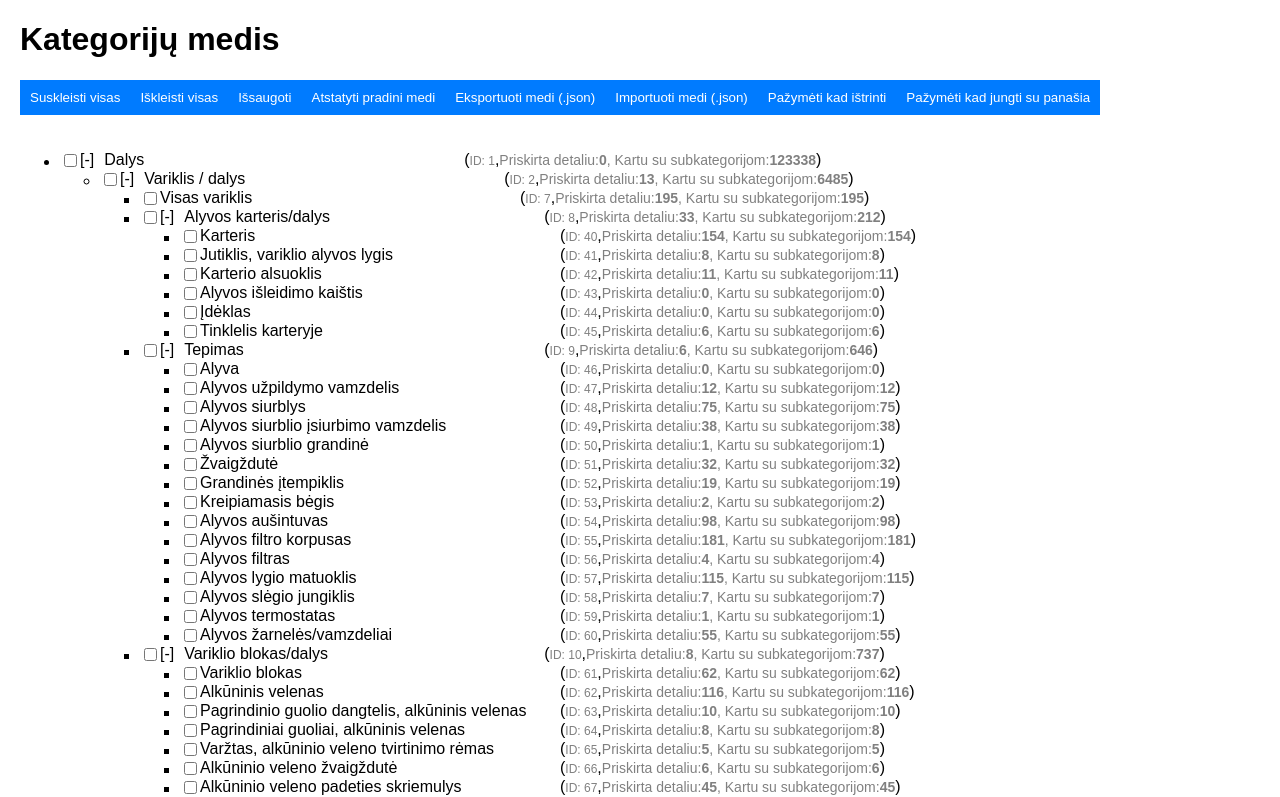
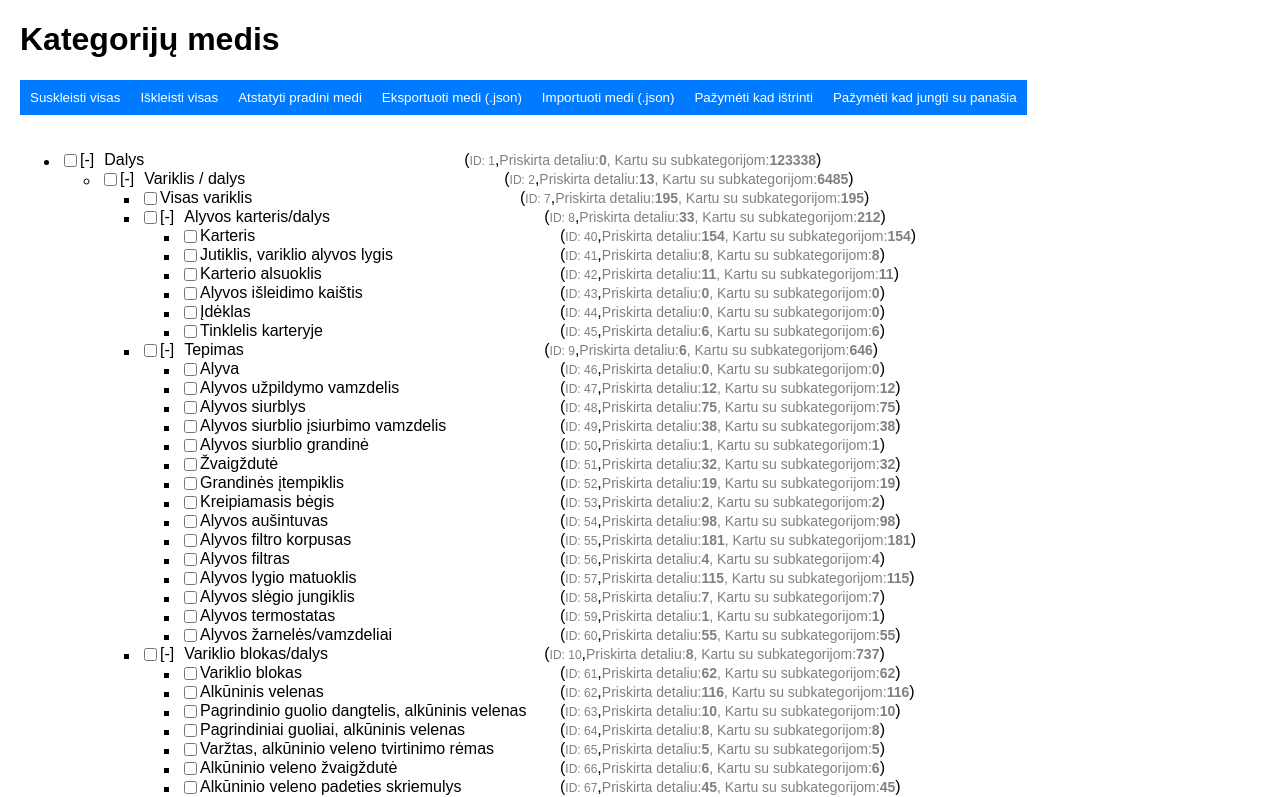
Before and after one commit to publijus/category, a React (Create React App) app: page / in a window 1280 px wide. Shown: the top 797 px of the page. Built offline with nearby package versions, Linux system fonts and the light colour scheme; no server answers.

Commit message:
Update configuration for Render

```diff
--- a/src/App.js
+++ b/src/App.js
@@ -240,12 +240,14 @@ const App = () => {
     );
   };
 
+//pasilieku jei reikes mygtuko
+//      <button onClick={handleSave}>Išsaugoti</button>
+
   return (
     <div className="App">
       <h1>Kategorijų medis</h1>
       <button onClick={handleCollapseAll}>Suskleisti visas</button>
       <button onClick={handleExpandAll}>Iškleisti visas</button>
-      <button onClick={handleSave}>Išsaugoti</button>
       <button onClick={handleClearChanges}>Atstatyti pradini medi</button>
       <button onClick={handleExportTree}>Eksportuoti medi (.json)</button>
       <input
```
